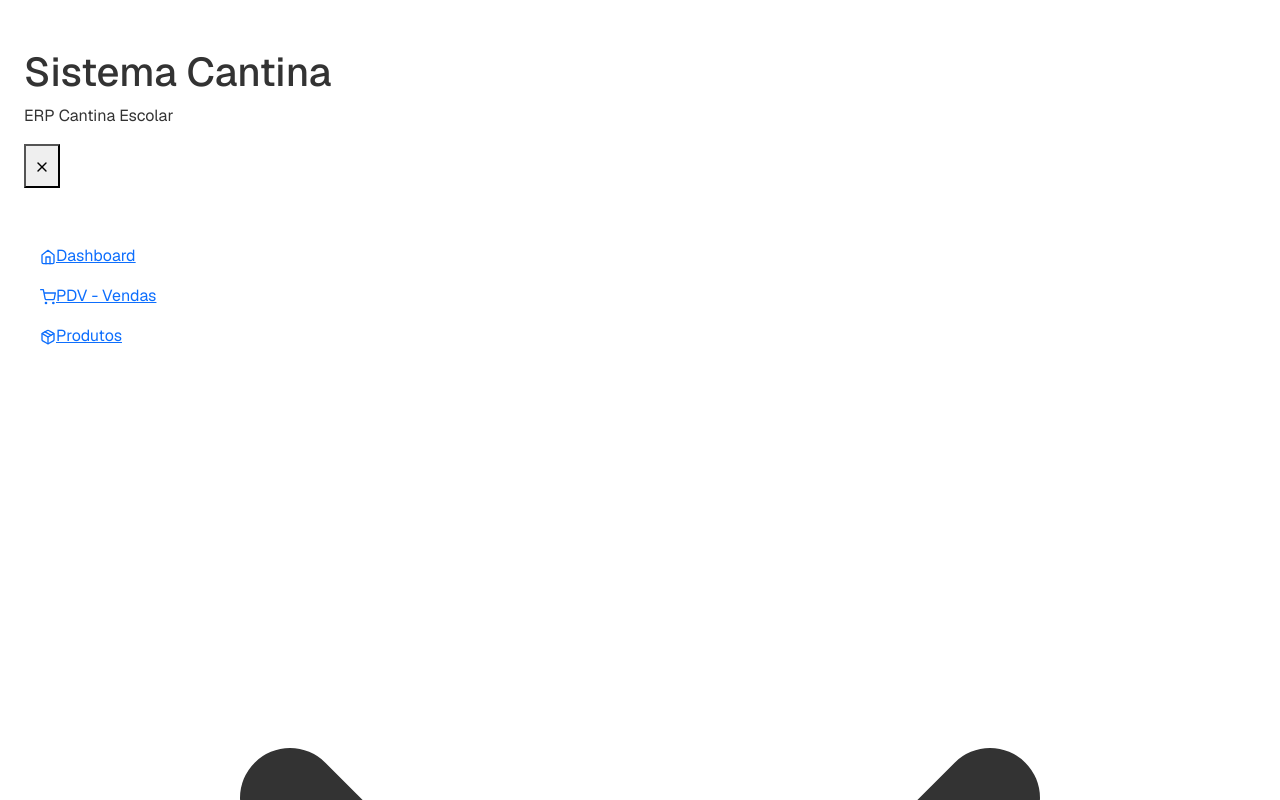
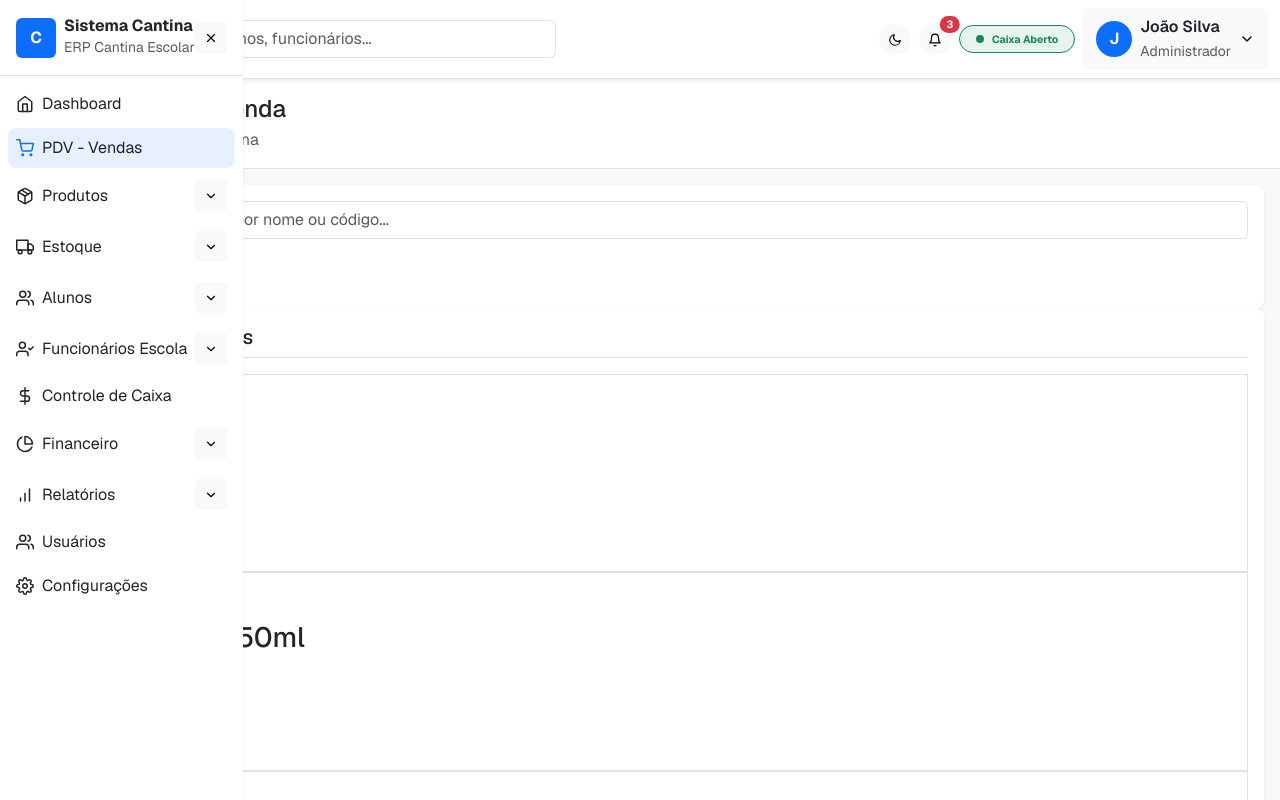
Before and after one commit to rmgimenez/nextjs-cantina, a Next.js app: page /dashboard/pdv in a window 1280 px wide. Shown: the top 800 px of the page. Built offline with nearby package versions, Linux system fonts and the light colour scheme.

Commit message:
refactor: atualiza layout e estilização dos componentes DashboardLayout, Header, Sidebar, Button, Card e Input para Bootstrap

```diff
--- a/src/components/layout/dashboard-layout.tsx
+++ b/src/components/layout/dashboard-layout.tsx
@@ -34,35 +34,37 @@ export default function DashboardLayout({ children, title, subtitle }: Dashboard
   };
 
   return (
-    <div className='flex h-screen bg-gray-50'>
+    <div className='d-flex vh-100 bg-light'>
       {/* Sidebar */}
       <Sidebar isOpen={isSidebarOpen} onToggle={toggleSidebar} userRole='admin' />
 
       {/* Overlay para mobile */}
       {isMobile && isSidebarOpen && (
-        <div className='fixed inset-0 bg-black bg-opacity-50 z-20' onClick={toggleSidebar} />
+        <div
+          className='position-fixed top-0 start-0 w-100 h-100 bg-dark bg-opacity-50'
+          onClick={toggleSidebar}
+        />
       )}
 
       {/* Main Content */}
       <div
-        className={clsx('flex-1 flex flex-col transition-all duration-300', {
-          'ml-64': isSidebarOpen && !isMobile,
-          'ml-16': !isSidebarOpen && !isMobile,
-          'ml-0': isMobile,
+        className={clsx('flex-grow-1 d-flex flex-column transition', {
+          'ms-4': !isMobile,
         })}
+        style={{ marginLeft: isMobile ? 0 : isSidebarOpen ? 260 : 64 }}
       >
         {/* Header */}
         <Header userName='João Silva' userRole='Administrador' />
 
         {/* Page Content */}
-        <main className='flex-1 overflow-y-auto'>
+        <main className='flex-grow-1 overflow-auto'>
           {(title || subtitle) && (
-            <div className='bg-white border-b border-gray-200 px-6 py-4'>
-              {title && <h1 className='text-2xl font-bold text-gray-900'>{title}</h1>}
-              {subtitle && <p className='text-gray-600 mt-1'>{subtitle}</p>}
+            <div className='bg-white border-bottom px-3 py-3'>
+              {title && <h1 className='h4 mb-1 text-dark'>{title}</h1>}
+              {subtitle && <p className='text-muted mb-0'>{subtitle}</p>}
             </div>
           )}
-          <div className='p-6'>{children}</div>
+          <div className='p-3'>{children}</div>
         </main>
       </div>
     </div>
--- a/src/components/layout/header.tsx
+++ b/src/components/layout/header.tsx
@@ -44,112 +44,115 @@ export default function Header({
   ];
 
   return (
-    <header className='bg-white shadow-sm border-b border-gray-200 h-16 flex items-center justify-between px-6'>
+    <header className='navbar bg-white shadow-sm border-bottom'>
+      <div className='container-fluid d-flex align-items-center justify-content-between'>
         {/* Busca Global */}
-      <div className='flex-1 max-w-md'>
-        <div className='relative'>
-          <FiSearch className='absolute left-3 top-1/2 transform -translate-y-1/2 text-gray-400 w-4 h-4' />
+        <div className='flex-grow-1 me-3' style={{ maxWidth: 520 }}>
+          <div className='input-group'>
+            <span className='input-group-text bg-white border-end-0'>
+              <FiSearch className='text-muted' />
+            </span>
             <input
               type='text'
               placeholder='Buscar produtos, alunos, funcionários...'
               value={searchQuery}
               onChange={(e) => setSearchQuery(e.target.value)}
-            className='w-full pl-10 pr-4 py-2 border border-gray-300 rounded-lg focus:ring-2 focus:ring-blue-500 focus:border-transparent transition-all'
+              className='form-control border-start-0'
+              aria-label='Buscar'
             />
           </div>
         </div>
 
         {/* Ações do Header */}
-      <div className='flex items-center space-x-4'>
+        <div className='d-flex align-items-center gap-2'>
           {/* Toggle Dark Mode */}
           <button
             onClick={() => setIsDarkMode(!isDarkMode)}
-          className='p-2 rounded-lg hover:bg-gray-100 transition-colors'
+            className='btn btn-light btn-sm rounded-circle'
             title={isDarkMode ? 'Modo Claro' : 'Modo Escuro'}
+            aria-pressed={isDarkMode}
           >
-          {isDarkMode ? (
-            <FiSun className='w-5 h-5 text-gray-600' />
-          ) : (
-            <FiMoon className='w-5 h-5 text-gray-600' />
-          )}
+            {isDarkMode ? <FiSun /> : <FiMoon />}
           </button>
 
           {/* Notificações */}
-        <div className='relative'>
-          <button className='p-2 rounded-lg hover:bg-gray-100 transition-colors relative'>
-            <FiBell className='w-5 h-5 text-gray-600' />
-            <span className='absolute -top-1 -right-1 bg-red-500 text-white text-xs rounded-full w-5 h-5 flex items-center justify-center'>
+          <div className='position-relative'>
+            <button className='btn btn-light btn-sm rounded-circle position-relative'>
+              <FiBell />
+              <span className='position-absolute top-0 start-100 translate-middle badge rounded-pill bg-danger'>
                 {notifications.length}
               </span>
             </button>
           </div>
 
           {/* Status do Caixa */}
-        <div className='hidden md:flex items-center space-x-2 px-3 py-2 bg-green-50 border border-green-200 rounded-lg'>
-          <div className='w-2 h-2 bg-green-500 rounded-full'></div>
-          <span className='text-sm text-green-700 font-medium'>Caixa Aberto</span>
+          <div className='d-none d-md-flex align-items-center badge bg-success bg-opacity-10 text-success border border-success rounded-pill py-2 px-3'>
+            <span className='me-2 rounded-circle bg-success' style={{ width: 8, height: 8 }} />
+            <small className='mb-0'>Caixa Aberto</small>
           </div>
 
           {/* Perfil do Usuário */}
-        <div className='relative'>
+          <div className='dropdown'>
             <button
               onClick={() => setIsProfileMenuOpen(!isProfileMenuOpen)}
-            className='flex items-center space-x-3 p-2 rounded-lg hover:bg-gray-100 transition-colors'
+              className='btn btn-light d-flex align-items-center gap-2'
+              id='profileDropdown'
+              aria-expanded={isProfileMenuOpen}
             >
-            <div className='w-8 h-8 bg-gradient-to-br from-blue-500 to-blue-600 rounded-full flex items-center justify-center'>
-              <span className='text-white font-semibold text-sm'>
-                {userName.charAt(0).toUpperCase()}
-              </span>
+              <div
+                className='rounded-circle bg-primary text-white d-flex align-items-center justify-content-center'
+                style={{ width: 36, height: 36 }}
+              >
+                <strong>{userName.charAt(0).toUpperCase()}</strong>
               </div>
-            <div className='hidden md:block text-left'>
-              <p className='text-sm font-medium text-gray-900'>{userName}</p>
-              <p className='text-xs text-gray-500'>{userRole}</p>
+              <div className='d-none d-md-block text-start'>
+                <div className='fw-semibold text-dark'>{userName}</div>
+                <small className='text-muted'>{userRole}</small>
               </div>
-            <FiChevronDown
-              className={clsx('w-4 h-4 text-gray-500 transition-transform', {
-                'rotate-180': isProfileMenuOpen,
-              })}
-            />
+              <FiChevronDown className={clsx('', { 'rotate-180': isProfileMenuOpen })} />
             </button>
 
             {/* Menu do Perfil */}
             {isProfileMenuOpen && (
-            <div className='absolute right-0 mt-2 w-56 bg-white rounded-lg shadow-lg border border-gray-200 py-1 z-50'>
-              <div className='px-4 py-3 border-b border-gray-100'>
-                <p className='text-sm font-medium text-gray-900'>{userName}</p>
-                <p className='text-xs text-gray-500'>{userRole}</p>
-              </div>
-              <button
-                onClick={() => setIsProfileMenuOpen(false)}
-                className='flex items-center w-full px-4 py-2 text-sm text-gray-700 hover:bg-gray-100 transition-colors'
+              <ul
+                className='dropdown-menu dropdown-menu-end show shadow-sm'
+                aria-labelledby='profileDropdown'
               >
-                <FiUser className='w-4 h-4 mr-3' />
-                Meu Perfil
+                <li className='px-3 py-2 border-bottom'>
+                  <div className='fw-semibold'>{userName}</div>
+                  <small className='text-muted'>{userRole}</small>
+                </li>
+                <li>
+                  <button className='dropdown-item' onClick={() => setIsProfileMenuOpen(false)}>
+                    <FiUser className='me-2' /> Meu Perfil
                   </button>
-              <button
-                onClick={() => setIsProfileMenuOpen(false)}
-                className='flex items-center w-full px-4 py-2 text-sm text-gray-700 hover:bg-gray-100 transition-colors'
-              >
-                <FiSettings className='w-4 h-4 mr-3' />
-                Configurações
+                </li>
+                <li>
+                  <button className='dropdown-item' onClick={() => setIsProfileMenuOpen(false)}>
+                    <FiSettings className='me-2' /> Configurações
                   </button>
-              <hr className='my-1' />
-              <button
-                onClick={handleLogout}
-                className='flex items-center w-full px-4 py-2 text-sm text-red-600 hover:bg-red-50 transition-colors'
-              >
-                <FiLogOut className='w-4 h-4 mr-3' />
-                Sair
+                </li>
+                <li>
+                  <hr className='dropdown-divider' />
+                </li>
+                <li>
+                  <button className='dropdown-item text-danger' onClick={handleLogout}>
+                    <FiLogOut className='me-2' /> Sair
                   </button>
-            </div>
+                </li>
+              </ul>
             )}
           </div>
         </div>
 
         {/* Overlay para fechar menu do perfil */}
         {isProfileMenuOpen && (
-        <div className='fixed inset-0 z-40' onClick={() => setIsProfileMenuOpen(false)} />
+          <div
+            className='position-fixed top-0 start-0 w-100 h-100'
+            onClick={() => setIsProfileMenuOpen(false)}
+          />
         )}
+      </div>
     </header>
   );
 }
--- a/src/components/layout/sidebar.tsx
+++ b/src/components/layout/sidebar.tsx
@@ -7,6 +7,7 @@ import React, { useState } from 'react';
 import {
   FiBarChart,
   FiCalendar,
+  FiChevronDown,
   FiClipboard,
   FiCreditCard,
   FiDollarSign,
@@ -239,58 +240,47 @@ export default function Sidebar({ isOpen, onToggle, userRole = 'admin' }: Sideba
     const hasChildren = item.children && item.children.length > 0;
     const isSubmenuOpen = openSubmenus.includes(item.id);
 
+    const Icon = item.icon as React.ComponentType<any>;
+
     return (
       <div key={item.id}>
         <div
-          className={clsx(
-            'flex items-center justify-between px-3 py-2 rounded-lg cursor-pointer transition-all duration-200',
-            {
-              'bg-blue-100 text-blue-700 border-r-3 border-blue-700': isActive,
-              'text-gray-700 hover:bg-gray-100': !isActive,
-              'ml-4': level > 0,
-            }
-          )}
           onClick={hasChildren ? () => toggleSubmenu(item.id) : undefined}
+          className={clsx('d-flex align-items-center justify-content-between', {
+            'bg-primary bg-opacity-10': isActive,
+          })}
+          style={{ padding: 8, borderRadius: 8, cursor: 'pointer', marginLeft: level > 0 ? 12 : 0 }}
         >
           <Link
             href={item.href}
-            className='flex items-center flex-1'
+            className='d-flex align-items-center flex-grow-1 text-decoration-none text-dark'
             onClick={(e) => hasChildren && e.preventDefault()}
+            title={!isOpen && level === 0 ? item.label : undefined}
           >
-            <item.icon
-              className={clsx('w-5 h-5 mr-3', {
-                'text-blue-700': isActive,
-                'text-gray-500': !isActive,
-              })}
-            />
-            <span
-              className={clsx('font-medium', {
-                'opacity-0 w-0': !isOpen && level === 0,
-                'opacity-100 w-auto': isOpen || level > 0,
-              })}
+            <Icon size={18} className={clsx({ 'text-primary': isActive })} />
+            {(isOpen || level > 0) && <span className='ms-2'>{item.label}</span>}
+          </Link>
+
+          {hasChildren && isOpen && (
+            <button
+              onClick={(e) => {
+                e.stopPropagation();
+                toggleSubmenu(item.id);
+              }}
+              className='btn btn-sm btn-light'
+              aria-expanded={isSubmenuOpen}
+              aria-label={isSubmenuOpen ? 'Fechar submenu' : 'Abrir submenu'}
             >
-              {item.label}
-            </span>
-          </Link>
-          {hasChildren && isOpen && (
-            <div
-              className={clsx('transform transition-transform duration-200', {
-                'rotate-180': isSubmenuOpen,
-              })}
-            >
-              <svg className='w-4 h-4' fill='none' stroke='currentColor' viewBox='0 0 24 24'>
-                <path
-                  strokeLinecap='round'
-                  strokeLinejoin='round'
-                  strokeWidth={2}
-                  d='M19 9l-7 7-7-7'
-                />
-              </svg>
-            </div>
+              <FiChevronDown
+                size={14}
+                style={{ transform: isSubmenuOpen ? 'rotate(180deg)' : undefined }}
+              />
+            </button>
           )}
         </div>
+
         {hasChildren && isSubmenuOpen && isOpen && (
-          <div className='mt-1 space-y-1'>
+          <div className='mt-1 ps-3'>
             {item.children?.map((child) => renderMenuItem(child, level + 1))}
           </div>
         )}
@@ -299,44 +289,42 @@ export default function Sidebar({ isOpen, onToggle, userRole = 'admin' }: Sideba
   };
 
   return (
-    <div
-      className={clsx(
-        'fixed left-0 top-0 h-full bg-white shadow-xl transition-all duration-300 z-30',
-        {
-          'w-64': isOpen,
-          'w-16': !isOpen,
-        }
-      )}
+    <aside
+      className={clsx('position-fixed top-0 start-0 h-100 bg-white shadow-sm transition w-auto', {
+        'vw-100': false,
+        'sidebar-open': isOpen,
+      })}
+      style={{ width: isOpen ? 260 : 64, zIndex: 1040 }}
     >
       {/* Header */}
-      <div className='flex items-center justify-between p-4 border-b border-gray-200'>
-        <div
-          className={clsx('flex items-center', {
-            'opacity-0': !isOpen,
-            'opacity-100': isOpen,
-          })}
-        >
-          <div className='w-8 h-8 bg-gradient-to-br from-blue-600 to-blue-700 rounded-lg flex items-center justify-center'>
-            <span className='text-white font-bold text-sm'>C</span>
+      <div className='d-flex align-items-center justify-content-between p-3 border-bottom'>
+        <div className={clsx('d-flex align-items-center', { 'opacity-0': !isOpen })}>
+          <div
+            className='d-flex align-items-center justify-content-center bg-primary rounded me-2'
+            style={{ width: 40, height: 40 }}
+          >
+            <span className='text-white fw-bold'>C</span>
           </div>
-          <div className='ml-3'>
-            <h1 className='text-lg font-bold text-gray-800'>Sistema Cantina</h1>
-            <p className='text-xs text-gray-500'>ERP Cantina Escolar</p>
+          <div className='d-none d-md-block'>
+            <h6 className='mb-0 fw-bold text-dark'>Sistema Cantina</h6>
+            <small className='text-muted'>ERP Cantina Escolar</small>
           </div>
         </div>
-        <button onClick={onToggle} className='p-2 rounded-lg hover:bg-gray-100 transition-colors'>
-          {isOpen ? (
-            <FiX className='w-5 h-5 text-gray-600' />
-          ) : (
-            <FiMenu className='w-5 h-5 text-gray-600' />
-          )}
+        <button onClick={onToggle} className='btn btn-light btn-sm'>
+          {isOpen ? <FiX /> : <FiMenu />}
         </button>
       </div>
 
       {/* Menu Items */}
-      <div className='p-4 space-y-2 overflow-y-auto h-full pb-20'>
-        {menuItems.map((item) => renderMenuItem(item))}
+      <div className='p-2 overflow-auto' style={{ height: 'calc(100vh - 72px)' }}>
+        <ul className='list-unstyled m-0'>
+          {menuItems.map((item) => (
+            <li key={item.id} className='mb-1'>
+              {renderMenuItem(item)}
+            </li>
+          ))}
+        </ul>
       </div>
-    </div>
+    </aside>
   );
 }
--- a/src/components/ui/button.tsx
+++ b/src/components/ui/button.tsx
@@ -20,61 +20,43 @@ export function Button({
   disabled,
   ...props
 }: ButtonProps) {
-  const baseClasses =
-    'inline-flex items-center justify-center font-medium rounded-lg transition-all duration-200 focus:outline-none focus:ring-2 focus:ring-offset-2';
-
-  const variantClasses = {
-    primary: 'bg-blue-600 text-white hover:bg-blue-700 focus:ring-blue-500 shadow-sm',
-    secondary: 'bg-gray-100 text-gray-900 hover:bg-gray-200 focus:ring-gray-500',
-    success: 'bg-green-600 text-white hover:bg-green-700 focus:ring-green-500 shadow-sm',
-    danger: 'bg-red-600 text-white hover:bg-red-700 focus:ring-red-500 shadow-sm',
-    warning: 'bg-yellow-500 text-white hover:bg-yellow-600 focus:ring-yellow-500 shadow-sm',
-    outline: 'border border-gray-300 bg-white text-gray-700 hover:bg-gray-50 focus:ring-blue-500',
+  const sizeClassMap = {
+    small: 'btn-sm',
+    medium: '',
+    large: 'btn-lg',
   };
 
-  const sizeClasses = {
-    small: 'px-3 py-1.5 text-sm',
-    medium: 'px-4 py-2 text-sm',
-    large: 'px-6 py-3 text-base',
+  const variantClassMap: Record<string, string> = {
+    primary: 'btn-primary',
+    secondary: 'btn-secondary',
+    success: 'btn-success',
+    danger: 'btn-danger',
+    warning: 'btn-warning',
+    outline: 'btn-outline-secondary',
   };
 
-  const disabledClasses = disabled || loading ? 'opacity-50 cursor-not-allowed' : '';
+  const btnClass = clsx(
+    'btn',
+    variantClassMap[variant] || 'btn-primary',
+    sizeClassMap[size],
+    className
+  );
 
   return (
-    <button
-      className={clsx(
-        baseClasses,
-        variantClasses[variant],
-        sizeClasses[size],
-        disabledClasses,
-        className
-      )}
-      disabled={disabled || loading}
-      {...props}
-    >
+    <button className={btnClass} disabled={disabled || loading} {...props}>
       {loading && (
-        <svg className='animate-spin -ml-1 mr-2 h-4 w-4' fill='none' viewBox='0 0 24 24'>
-          <circle
-            className='opacity-25'
-            cx='12'
-            cy='12'
-            r='10'
-            stroke='currentColor'
-            strokeWidth='4'
-          />
-          <path
-            className='opacity-75'
-            fill='currentColor'
-            d='M4 12a8 8 0 018-8V0C5.373 0 0 5.373 0 12h4zm2 5.291A7.962 7.962 0 014 12H0c0 3.042 1.135 5.824 3 7.938l3-2.647z'
-          />
-        </svg>
+        <span className='spinner-border spinner-border-sm me-2' role='status' aria-hidden='true' />
       )}
 
-      {icon && iconPosition === 'left' && !loading && <span className='mr-2'>{icon}</span>}
+      {icon && iconPosition === 'left' && !loading && (
+        <span className='me-2 d-inline-flex align-items-center'>{icon}</span>
+      )}
 
       {children}
 
-      {icon && iconPosition === 'right' && !loading && <span className='ml-2'>{icon}</span>}
+      {icon && iconPosition === 'right' && !loading && (
+        <span className='ms-2 d-inline-flex align-items-center'>{icon}</span>
+      )}
     </button>
   );
 }
--- a/src/components/ui/card.tsx
+++ b/src/components/ui/card.tsx
@@ -9,24 +9,30 @@ interface CardProps {
 }
 
 export function Card({ children, className, padding = 'medium', shadow = 'small' }: CardProps) {
+  const paddingMap: Record<string, string> = {
+    none: 'p-0',
+    small: 'p-2',
+    medium: 'p-3',
+    large: 'p-4',
+  };
+
+  const shadowMap: Record<string, string> = {
+    none: '',
+    small: 'shadow-sm',
+    medium: 'shadow',
+    large: 'shadow-lg',
+  };
+
   return (
     <div
       className={clsx(
-        'bg-white rounded-lg border border-gray-200',
-        {
-          'p-0': padding === 'none',
-          'p-3': padding === 'small',
-          'p-6': padding === 'medium',
-          'p-8': padding === 'large',
-          'shadow-none': shadow === 'none',
-          'shadow-sm': shadow === 'small',
-          'shadow-md': shadow === 'medium',
-          'shadow-lg': shadow === 'large',
-        },
+        'card border-0 rounded-3 bg-white',
+        paddingMap[padding],
+        shadowMap[shadow],
         className
       )}
     >
-      {children}
+      <div className='card-body p-0'>{children}</div>
     </div>
   );
 }
@@ -37,7 +43,7 @@ interface CardHeaderProps {
 }
 
 export function CardHeader({ children, className }: CardHeaderProps) {
-  return <div className={clsx('border-b border-gray-200 pb-4 mb-4', className)}>{children}</div>;
+  return <div className={clsx('border-bottom pb-2 mb-3', className)}>{children}</div>;
 }
 
 interface CardTitleProps {
@@ -46,7 +52,7 @@ interface CardTitleProps {
 }
 
 export function CardTitle({ children, className }: CardTitleProps) {
-  return <h3 className={clsx('text-lg font-semibold text-gray-900', className)}>{children}</h3>;
+  return <h5 className={clsx('card-title mb-0', className)}>{children}</h5>;
 }
 
 interface CardContentProps {
--- a/src/components/ui/input.tsx
+++ b/src/components/ui/input.tsx
@@ -26,45 +26,38 @@ export function Input({
   const inputId = id || `input-${safeGeneratedId}`;
 
   return (
-    <div className='space-y-1'>
+    <div className='mb-3'>
       {label && (
-        <label htmlFor={inputId} className='block text-sm font-medium text-gray-700 mb-1'>
+        <label htmlFor={inputId} className='form-label'>
           {label}
         </label>
       )}
 
-      <div className='relative'>
-        {icon && iconPosition === 'left' && (
-          <div className='absolute inset-y-0 left-0 pl-3 flex items-center pointer-events-none'>
-            <span className='text-gray-400'>{icon}</span>
-          </div>
-        )}
+      <div className='input-group'>
+        {icon && iconPosition === 'left' && <span className='input-group-text'>{icon}</span>}
 
         <input
           id={inputId}
-          className={clsx(
-            'block w-full rounded-lg border border-gray-300 px-3 py-2 text-sm placeholder-gray-400 transition-all',
-            'focus:border-blue-500 focus:ring-2 focus:ring-blue-500 focus:ring-opacity-20',
-            {
-              'pl-10': icon && iconPosition === 'left',
-              'pr-10': icon && iconPosition === 'right',
-              'border-red-300 focus:border-red-500 focus:ring-red-500': error,
-            },
-            className
-          )}
+          className={clsx('form-control', { 'is-invalid': error }, className)}
+          aria-invalid={!!error}
+          aria-describedby={error ? `${inputId}-error` : helperText ? `${inputId}-help` : undefined}
           {...props}
         />
 
-        {icon && iconPosition === 'right' && (
-          <div className='absolute inset-y-0 right-0 pr-3 flex items-center pointer-events-none'>
-            <span className='text-gray-400'>{icon}</span>
-          </div>
-        )}
+        {icon && iconPosition === 'right' && <span className='input-group-text'>{icon}</span>}
       </div>
 
-      {error && <p className='text-sm text-red-600'>{error}</p>}
+      {error && (
+        <div id={`${inputId}-error`} className='invalid-feedback d-block'>
+          {error}
+        </div>
+      )}
 
-      {helperText && !error && <p className='text-sm text-gray-500'>{helperText}</p>}
+      {helperText && !error && (
+        <div id={`${inputId}-help`} className='form-text'>
+          {helperText}
+        </div>
+      )}
     </div>
   );
 }
```
Lines whose indentation alone changed are shown as unchanged.
